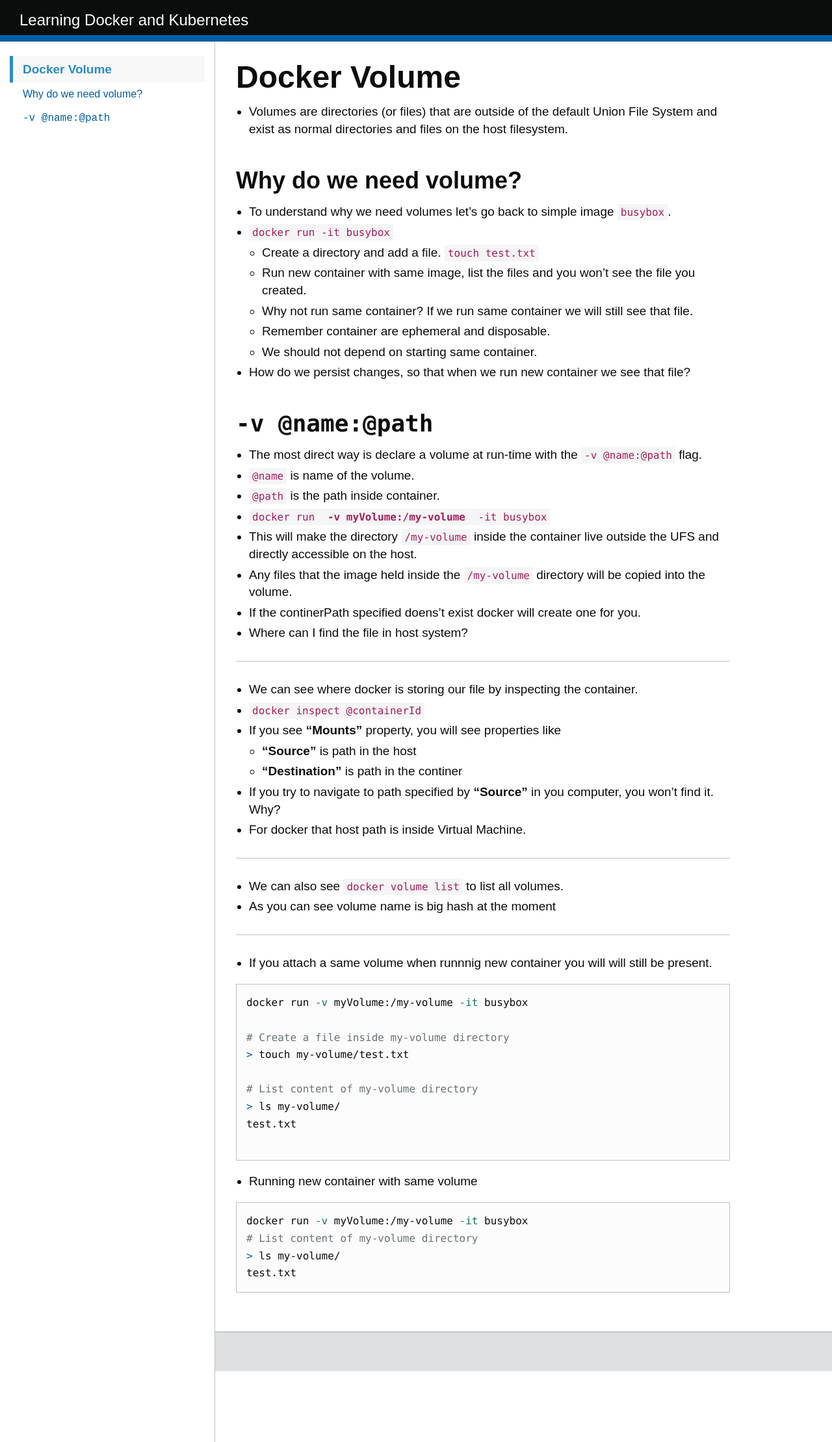
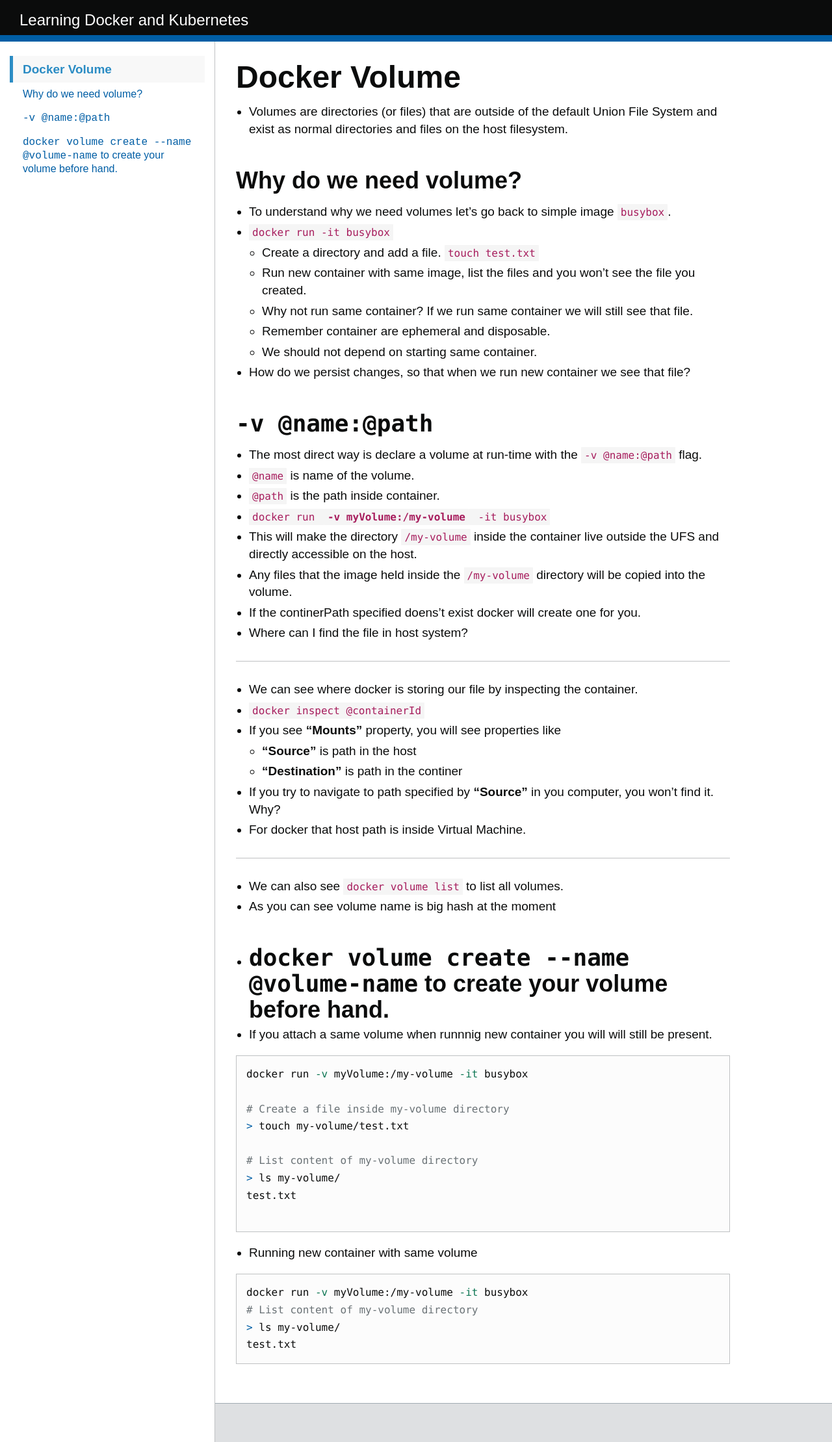
Before and after one commit to amantuladhar/LearnDockerKubernetes, a Jekyll site: the page built from content/01-docker/10-Docker-Volume.md, in a window 1280 px wide. Shown: the whole page at 65% size. Built offline with Jekyll 4.4.1, drawn with Linux system fonts in a browser that asks for light colours; our own code applies the rules of GitHub Pages for plain Markdown files.

Commit message:
Info to create a docker volume

```diff
--- a/content/01-docker/10-Docker-Volume.md
+++ b/content/01-docker/10-Docker-Volume.md
@@ -37,7 +37,7 @@ category: Docker Volumes
 ---
 * We can also see `docker volume list` to list all volumes.
 * As you can see volume name is big hash at the moment
-
+* `docker volume create --name @volume-name` to create your volume before hand.
 ---
 
 * If you attach a same volume when runnnig new container you will will still be present.
```
